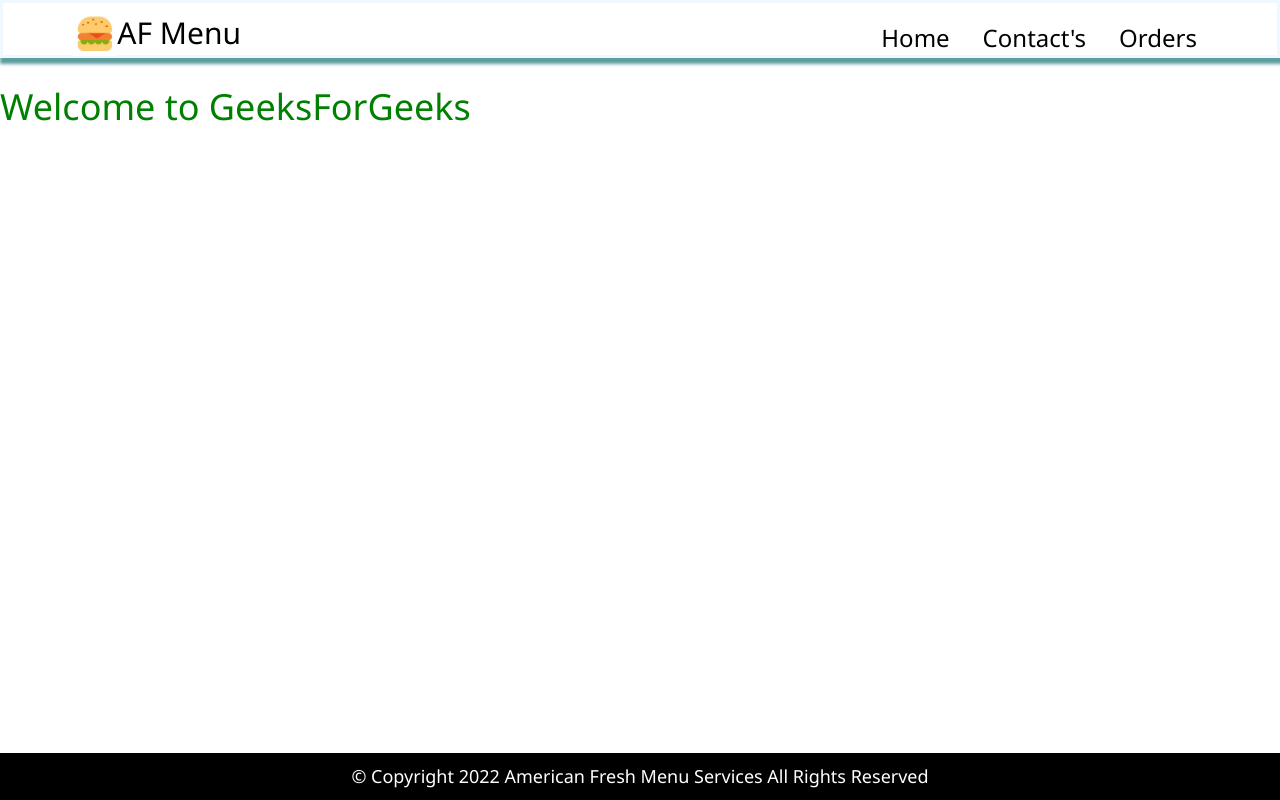
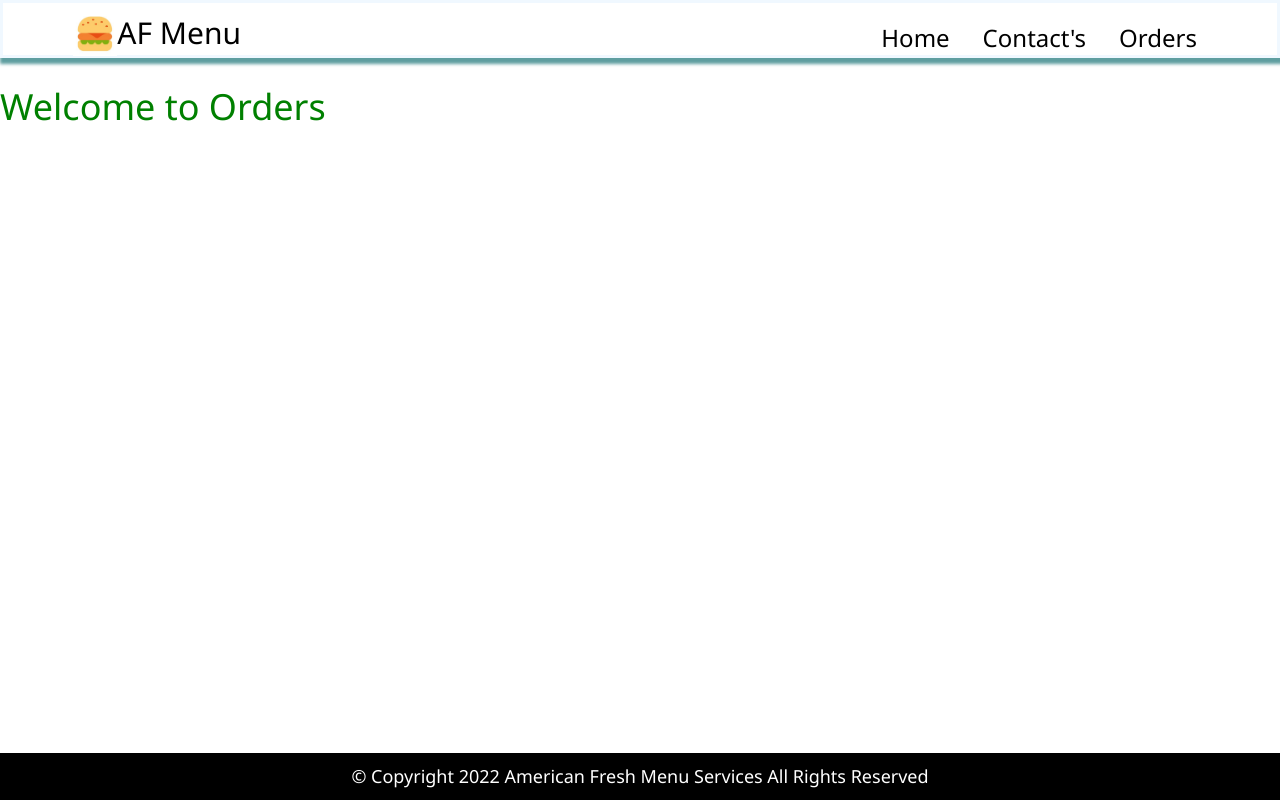
Before and after one commit to gitupsivaragu/DEMO, a React (Create React App) app: page / in a window 1280 px wide. Both pictures are taken after a click on the element "Orders". Built offline with nearby package versions, Linux system fonts and the light colour scheme.

Commit message:
changes done

```diff
--- a/src/components/Orders.js
+++ b/src/components/Orders.js
@@ -4,7 +4,7 @@ const Orders = () => {
 return (
       <>
         <h1 style={{color:"green"}}>
-            Welcome to GeeksForGeeks</h1>
+            Welcome to Orders</h1>
       </>
   )
 };
```
